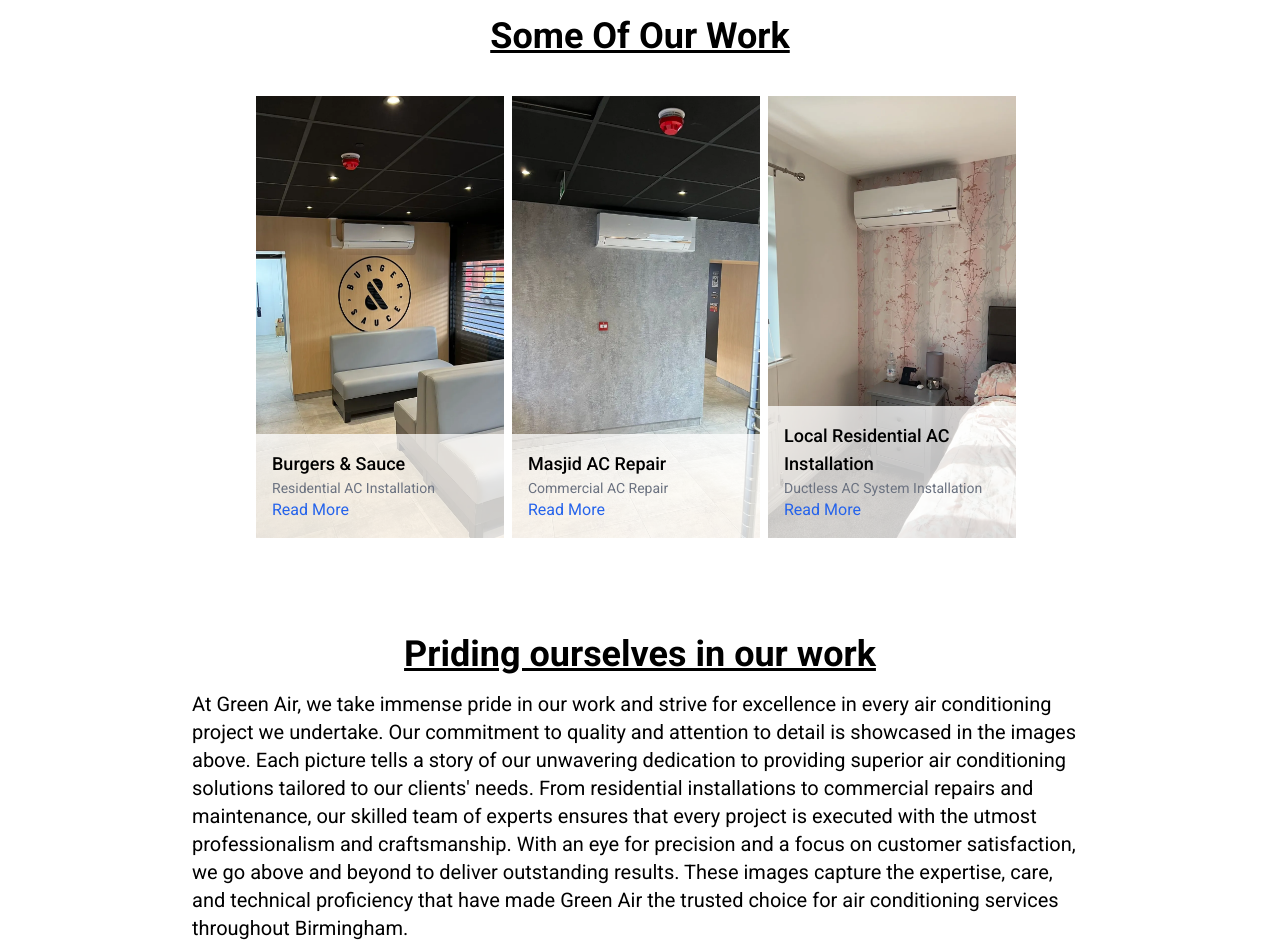
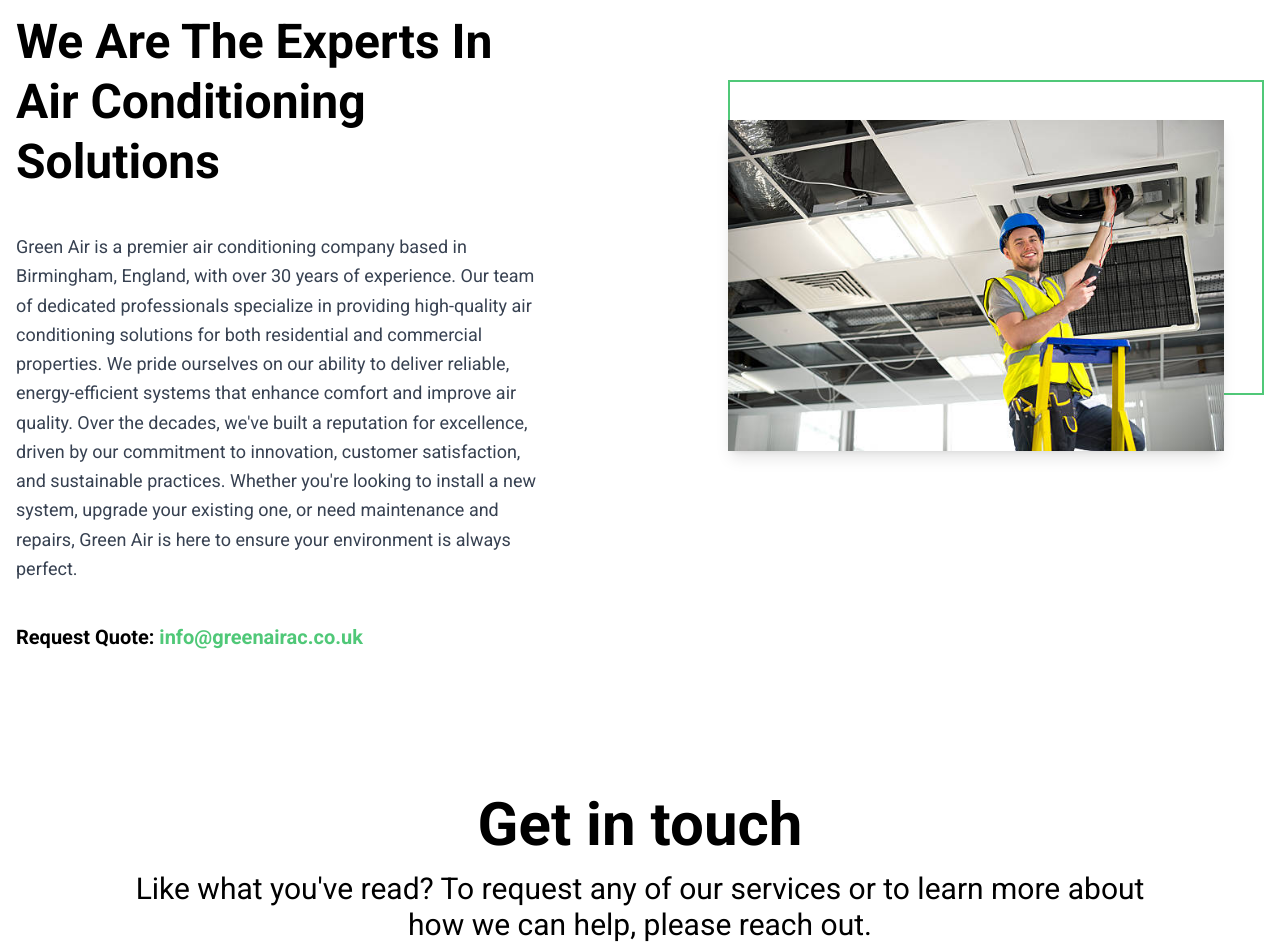
Before and after one commit to bilaal5279/GreenAir, a React (Vite) app: page /Work in a window 1280 px wide. Shown: the part 160-1112 px from the top of the page. Built offline with nearby package versions, Linux system fonts and the light colour scheme.

Commit message:
Updated OurWork to become a about us and updated contact section

```diff
--- a/src/components/ContactSection.jsx
+++ b/src/components/ContactSection.jsx
@@ -13,7 +13,7 @@
           <Link to="/contact">
             <button
               type="button"
-              className="mt-12 text-white bg-[#50C878] border border-gray-300 focus:outline-none hover:bg-gray-800 focus:ring-4 focus:ring-gray-200 font-bold rounded-full text-lg md:text-2xl px-4 sm:px-6 lg:px-8 py-2 sm:py-3 dark:bg-gray-800 dark:text-white dark:border-gray-600 dark:hover:bg-gray-700 dark:hover:border-gray-600 dark:focus:ring-gray-700"
+              className="mt-12 text-white bg-[#50C878] border border-gray-300 focus:outline-none  focus:ring-4  font-bold rounded-full text-lg md:text-2xl px-4 sm:px-6 lg:px-8 py-2 sm:py-3 "
             >
               Contact Us
             </button>
--- a/src/components/MenuItems.jsx
+++ b/src/components/MenuItems.jsx
@@ -24,13 +24,13 @@
         </li>
         <li className="w-full text-center py-1">
           <Link to="/Services" onClick={showMenu}>
-            Air conditioning
+            Our Services
           </Link>
           <div className="w-3/4 h-[1px] bg-gray-300 mx-auto my-4"></div>
         </li>
         <li className="w-full text-center py-1">
           <Link to="/Work" onClick={showMenu}>
-            Projects
+            About Us
           </Link>
           <div className="w-3/4 h-[1px] bg-gray-300 mx-auto my-4"></div>
         </li>
--- a/src/components/NavBar.jsx
+++ b/src/components/NavBar.jsx
@@ -25,7 +25,7 @@
             <Link to="/Services" className="hover:underline hover:opacity-50">Services</Link>
           </li>
           <li>
-            <Link to="/Work" className="hover:underline hover:opacity-50">Our Work</Link>
+            <Link to="/Work" className="hover:underline hover:opacity-50">About Us</Link>
           </li>
           <li>
             <Link to="/Contact" className="hover:underline hover:opacity-50">Contact</Link>
--- a/src/components/OurWork.jsx
+++ b/src/components/OurWork.jsx
@@ -1,113 +1,56 @@
 import React, { useState } from 'react';
 
 const OurWork = () => {
-  const [showModal, setShowModal] = useState(false);
-  const [selectedProject, setSelectedProject] = useState(null);
+return (
+<section className="about-section py-20 relative bg-white">
+  <div className="container mx-auto px-4">
+    <div className="flex flex-wrap justify-between items-center">
 
-  const handleReadMore = (project) => {
-    setSelectedProject(project);
-    setShowModal(true);
-  };
-
-  const closeModal = () => {
-    setShowModal(false);
-  };
-
-  const projects = [
-    {
-      id: 1,
-      image: "/4.webp",
-      title: "Burgers & Sauce",
-      description: "Residential AC Installation",
-      details: " This project involved installing air conditioning systems in residential homes, providing comfortable and energy-efficient cooling solutions to homeowners. The team at Green Air successfully completed the installation within the specified time frame and ensured customer satisfaction. The project showcased the company's expertise in handling residential AC installations and further strengthened their reputation in the market.",
-    },
-    {
-      id: 2,
-      image: "/5.webp",
-      title: "Masjid AC Repair",
-      description: "Commercial AC Repair",
-      details: " In this project, Green Air was hired to repair the AC systems in a commercial building. The team identified the issues with the existing systems, which were causing discomfort to the occupants and affecting their productivity. With their technical skills and experience, Green Air successfully repaired and optimized the AC systems, restoring optimal cooling performance and ensuring a comfortable environment for the employees. The project demonstrated Green Air's ability to handle complex commercial AC repair projects and solidified their position as a trusted service provider in the commercial sector.",
-    },
-    {
-      id: 3,
-      image: "/6.webp",
-      title: "Local Residential AC Installation",
-      description: "Ductless AC System Installation",
-      details: "  This project involved the installation of ductless AC systems in a residential complex. Green Air utilized their expertise in ductless AC technology to design and install efficient cooling systems in each residential unit. The ductless systems provided personalized comfort control for the residents and improved energy efficiency. The project showcased Green Air's commitment to modern and eco-friendly cooling solutions and their ability to handle large-scale installations with precision and professionalism.",
-    },
-  ];
-
-  return (
-    <div className="pt-20">
-      <h1 className="text-center mt-24 text-4xl font-bold underline">
-        Some Of Our Work
-      </h1>
-      <div className="px-4 sm:px-6 lg:px-2 lg:pl-64">
-        <div className="grid grid-cols-1 sm:grid-cols-2 md:grid-cols-2 lg:grid-cols-4 gap-2 mx-auto max-w-7xl mt-10">
-          {projects.map((project) => (
-            <div key={project.id} className="relative">
-              <img
-                src={project.image}
-                alt="Picture of some work"
-                className="w-full"
-              />
-              <div className="absolute bottom-0 bg-white bg-opacity-75 w-full p-4">
-                <p className="text-lg font-medium">{project.title}</p>
-                <p className="text-sm text-gray-500">
-                  {project.description}
-                </p>
-                <button
-                  className="text-blue-600 hover:underline"
-                  onClick={() => handleReadMore(project)}
-                >
-                  Read More
-                </button>
-              </div>
-            </div>
-          ))}
+      {/* Content Column */}
+      <div className="content-column w-full md:w-1/2 mb-10 md:mb-0">
+        <div className="inner-column pt-12 md:pr-24">
+          <div className="sec-title mb-10">
+            <div className="title text-[#50C878] text-xl font-semibold mb-4">About Us</div>
+            <h2 className="text-5xl font-bold text-black leading-tight">
+              We Are The Experts In <br /> Air Conditioning Solutions
+            </h2>
+          </div>
+          <div className="text text-gray-700 text-lg leading-relaxed mb-10">
+            Green Air is a premier air conditioning company based in Birmingham, England, with over 30 years of experience. Our team of dedicated professionals specialize in providing high-quality air conditioning solutions for both residential and commercial properties. We pride ourselves on our ability to deliver reliable, energy-efficient systems that enhance comfort and improve air quality. Over the decades, we've built a reputation for excellence, driven by our commitment to innovation, customer satisfaction, and sustainable practices. Whether you're looking to install a new system, upgrade your existing one, or need maintenance and repairs, Green Air is here to ensure your environment is always perfect.
+          </div>
+          <div className="email font-bold text-xl text-black">
+            Request Quote: <span className="text-[#50C878]">info@greenairac.co.uk</span>
+          </div>
         </div>
       </div>
 
-      {/* Modal */}
-      {showModal && selectedProject && (
-        <div className="fixed inset-0 flex items-center justify-center z-50">
-          <div className="bg-white p-8 rounded-lg w-80 md:w-96 shadow-xl shadow-black">
-            <h2 className="text-2xl font-bold mb-4">
-              {selectedProject.title}
-            </h2>
-            <p className="text-lg mb-4">{selectedProject.details}</p>
-            <button
-              className="text-blue-600 hover:underline"
-              onClick={closeModal}
-            >
-              Close
-            </button>
+      {/* Image Column */}
+      <div className="image-column w-full md:w-1/2 flex justify-center relative">
+        <div className="inner-column relative p-10 md:ml-12">
+          <div className="image relative">
+            <img src="Aboutus.jpg" alt="About Us" className="w-full block shadow-lg relative z-10" />
+            <div className="overlay-box absolute left-10 bottom-12">
+              <div className="year-box relative text-black text-lg font-bold leading-snug pl-32">
+                <span className="number absolute left-0 top-0 w-28 h-28 flex items-center justify-center text-[#50C878] text-5xl border border-black bg-white shadow-md">
+                  30
+                </span>
+                Years <br /> Experience <br /> Working
+              </div>
+            </div>
           </div>
+          {/* Outer Green Border */}
+          <div className="border-2 border-[#50C878] absolute right-0 top-0 left-10 bottom-24 -z-0"></div>
+          {/* Inner White Border */}
+          <div className="border-4 border-white absolute right-2 top-2 left-12 bottom-28 -z-10"></div>
         </div>
-      )}
+      </div>
 
-<div className=' '>
-        <h1 className="mt-24 text-2xl md:text-3xl lg:text-4xl font-bold underline text-center">
-          Priding ourselves in our work
-        </h1>
-        <p className="mt-4 text-xl md:text-xl lg:text-xl mb-8 font-extralight px-4 md:px-8 lg:px-32 xl:px-48 2xl:px-96 mx-auto">
-          At Green Air, we take immense pride in our work and strive for
-          excellence in every air conditioning project we undertake. Our
-          commitment to quality and attention to detail is showcased in the
-          images above. Each picture tells a story of our unwavering dedication
-          to providing superior air conditioning solutions tailored to our
-          clients' needs. From residential installations to commercial repairs
-          and maintenance, our skilled team of experts ensures that every
-          project is executed with the utmost professionalism and craftsmanship.
-          With an eye for precision and a focus on customer satisfaction, we go
-          above and beyond to deliver outstanding results. These images capture
-          the expertise, care, and technical proficiency that have made Green
-          Air the trusted choice for air conditioning services throughout
-          Birmingham.
-        </p>
-      </div>
     </div>
-  );
-};
+  </div>
+</section>
+
+
+)
+}
 
 export default OurWork;
```
Also changed, not shown: public/Aboutus.jpg (added).
